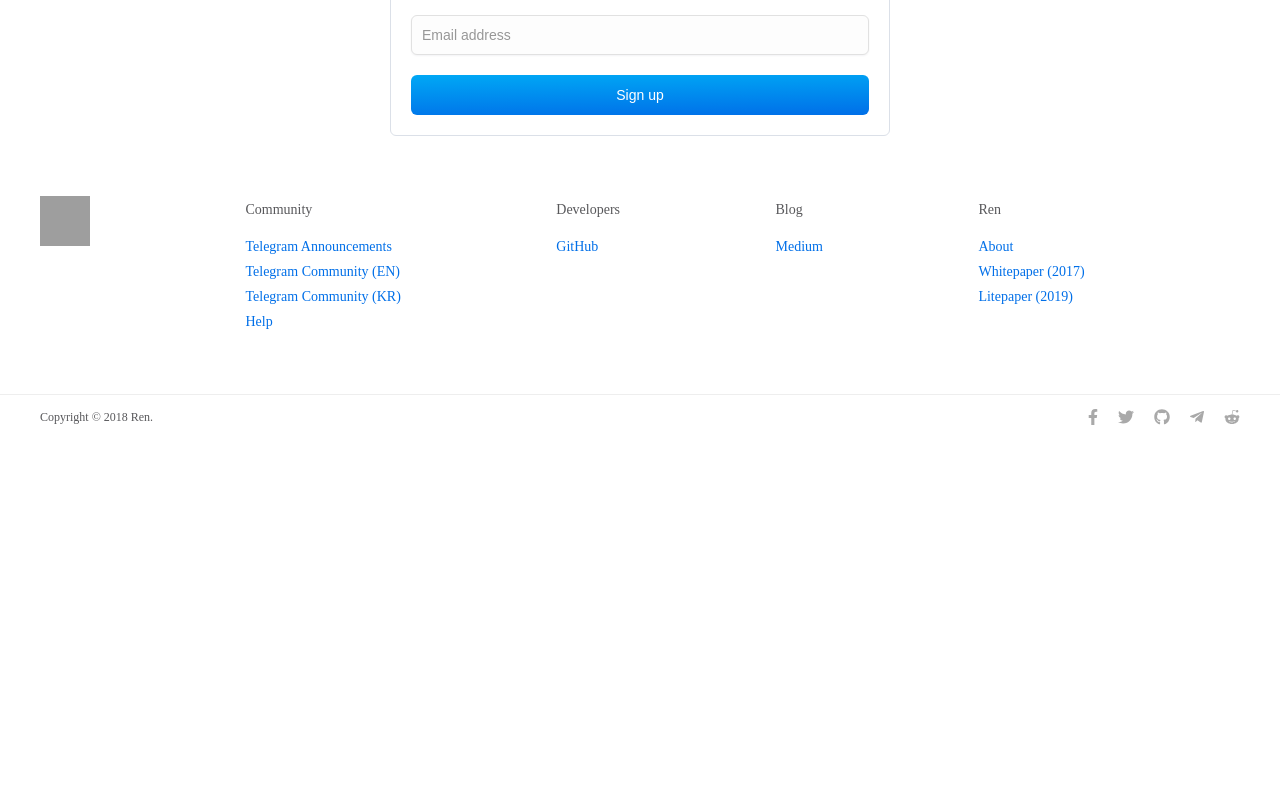
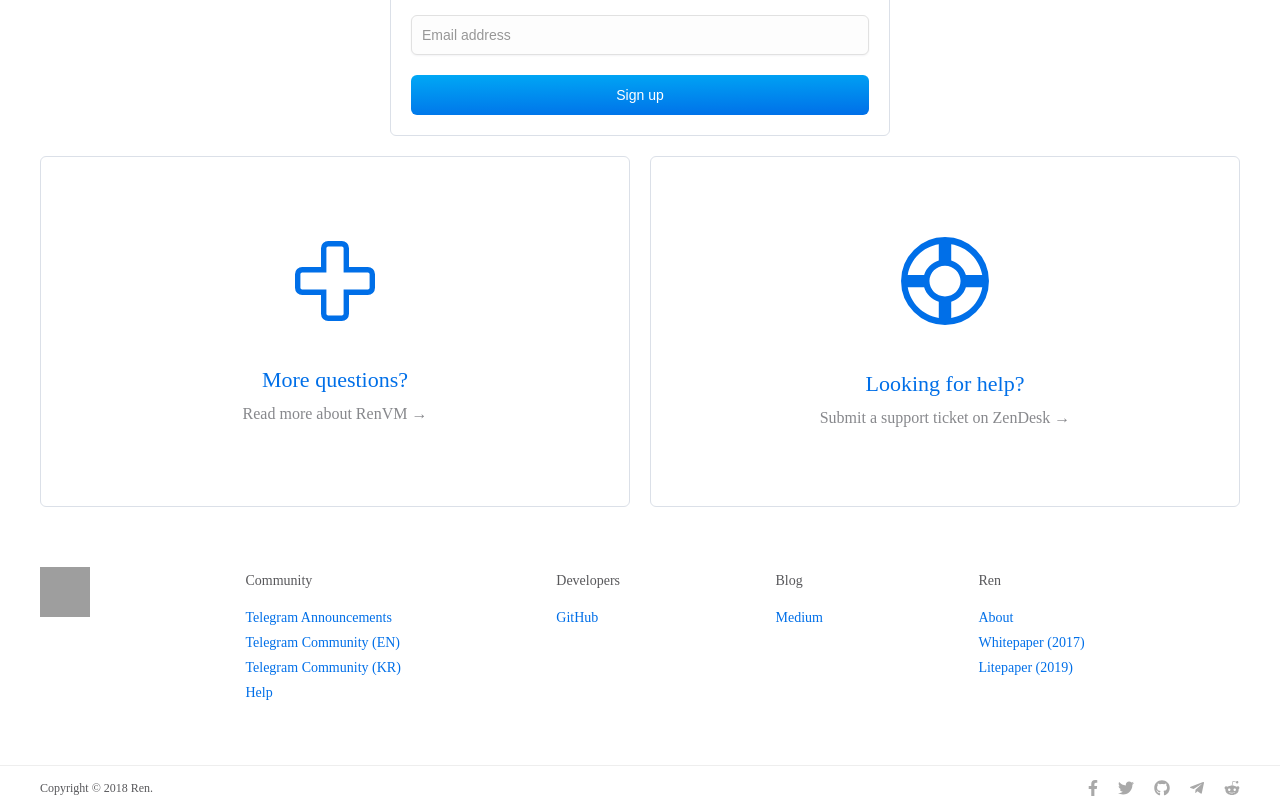
Before and after one commit to KadenZipfel/renproject.io, a React (Create React App) app: page / in a window 1280 px wide. Shown: the part 2720-3530 px from the top of the page. Before the commit the page ends 3159 px from the top, so only its background shows below. Built offline with nearby package versions, Linux system fonts and the light colour scheme; no server answers; grey boxes are pictures that could not be loaded; a web font is replaced by a local one.

Commit message:
Add help blocks

```diff
--- /dev/null
+++ b/src/components/HelpBlock.tsx
@@ -0,0 +1,29 @@
+import * as React from "react";
+
+import { ExternalLink } from "./ExternalLink";
+
+interface HelpBlockProps {
+    title: string;
+    subtitle: string;
+    icon: string;
+}
+
+interface HelpBlockState {
+}
+
+class HelpBlock extends React.Component<HelpBlockProps, HelpBlockState> {
+    public render(): JSX.Element {
+        const { title, subtitle, icon } = this.props;
+        return (
+            <div className="help--block">
+                <div className="help--block--content">
+                    <img src={icon} />
+                    <h2>{title}</h2>
+                    <ExternalLink href="">{subtitle} &rarr;</ExternalLink>
+                </div>
+            </div>
+        );
+    }
+}
+
+export default HelpBlock;
--- a/src/components/HomePage.tsx
+++ b/src/components/HomePage.tsx
@@ -16,11 +16,12 @@ import { MediumBannerInstance } from "./MediumBanner";
 // import { REN_URLS } from "../lib/constants";
 import { ExternalLink } from "./ExternalLink";
 import { Newsletter } from "./Newsletter";
+import HelpBlock from "./HelpBlock";
 
 class HomePage extends React.Component {
     public render(): JSX.Element {
-        // const whiteRenLogo = require("../styles/images/logo-white.svg");
-        // const renexLogo = require("../styles/images/renex-logo.svg");
+        const questionsIcon = require("../styles/images/icons/more-questions-icon.svg");
+        const helpIcon = require("../styles/images/icons/looking-for-help-icon.svg");
         // const techStackImage = require("../styles/images/illustration-tech-stack-2.svg");
         // const codeImage = require("../styles/images/icons/rp-icon-code.svg");
         // const codeImageHover = require("../styles/images/icons/rp-icon-code-hvr.svg");
@@ -73,6 +74,16 @@ class HomePage extends React.Component {
                     </div>
                 </div>
                 <Newsletter />
+                <div className="section--helpblocks">
+                    <div className="container">
+                        <div className="row">
+                            <div className="content">
+                                <HelpBlock title="More questions?" subtitle="Read more about RenVM" icon={questionsIcon} />
+                                <HelpBlock title="Looking for help?" subtitle="Submit a support ticket on ZenDesk" icon={helpIcon} />
+                            </div>
+                        </div>
+                    </div>
+                </div>
                 {/*
                 <div className="section section--renex">
                     <div className="container">
--- a/src/index.scss
+++ b/src/index.scss
@@ -12,6 +12,7 @@
 @import 'styles/featurettes';
 @import 'styles/footer';
 @import 'styles/header';
+@import 'styles/helpblock';
 @import 'styles/home';
 @import 'styles/lines';
 @import 'styles/list';
--- /dev/null
+++ b/src/styles/_helpblock.scss
@@ -0,0 +1,43 @@
+.section--helpblocks {
+    .container {
+        padding: 0;
+        padding-top: 2rem;
+    }
+
+    .content {
+        @include flex();
+        flex-grow: 1;
+    }
+}
+
+.help--block {
+    @include flex();
+    flex-grow: 1;
+    border: 1px solid #DBE0E8;
+    border-radius: 6px;
+    padding: 8rem 0;
+}
+
+.help--block .help--block--content {
+    width: 30rem;
+    text-align: center;
+    margin: auto;
+
+    h2 {
+        margin-top: 4rem;
+        font-size: 2.2rem;
+        font-weight: 500;
+        color: #006FE8;
+    }
+
+    a {
+        margin-top: 1rem;
+        font-size: 1.6rem;
+        font-weight: 500;
+        color: #87888C;
+    }
+}
+
+.help--block + .help--block {
+    margin-left: 2rem;
+}
```
Also changed, not shown: src/styles/images/icons/looking-for-help-icon.svg (added), src/styles/images/icons/more-questions-icon.svg (added).
